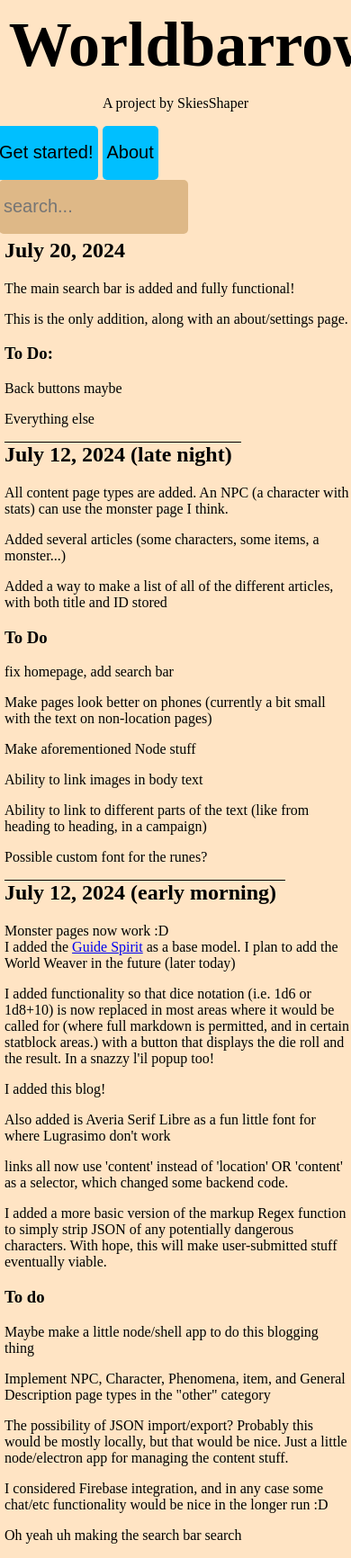
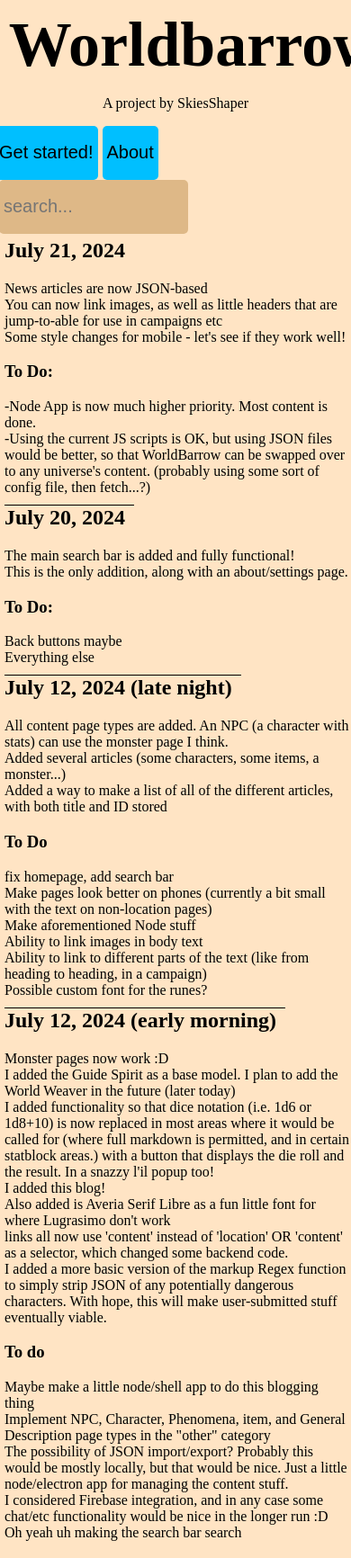
Before and after one commit to skies-shaper/D-D-site, a plain HTML site: page home.html in a window 390 px wide. Shown: the top 1732 px of the page at 90% size. Drawn offline with Linux system fonts and the light colour scheme; a web font is replaced by a local one.

Commit message:
See news

```diff
--- a/home.html
+++ b/home.html
@@ -11,6 +11,9 @@
             font-family: 'Lugrasimo';
             margin: 0;
 
+        }
+        button {
+            color: black;
         }
         #main {
             text-align: center;
@@ -93,6 +96,9 @@
             background-color: darkgoldenrod;
             outline: none;
         }
+        #searchbar{
+            outline: none;
+        }
 </style>
 </head>
 <body>
@@ -103,7 +109,7 @@
             <button onclick= "window.location.href = 'contentDisplay.html?content=Primeplane'">Get started!</button>
             <button style="margin-left: 5px;" onclick="window.location.href = 'settings.html'">About</button>
             <div id="searchBox">
-                <input id="searchbar" placeholder="search..." autocomplete="off"  onfocus="search()">
+                <input id="searchbar" minimum-scale=1 placeholder="search..." autocomplete="off"  onunfocus="hideSearch()" onfocus="search()">
                 <div id="searchResults"></div>
             </div>
 
@@ -111,44 +117,11 @@
         </div>
     </div>
     <div id="news">
-        <div class="newsArticle" id="07-20-24a">
-            <H2>July 20, 2024</H2>
-            <p>The main search bar is added and fully functional!</p>
-            <p>This is the only addition, along with an about/settings page.</p>
-            <h3>To Do:</h3>
-            <p>Back buttons maybe</p>
-            <p>Everything else</p>
-        </div>
-        <div class="newsArticle" id="07-12-24b">
-            <H2>July 12, 2024 (late night)</H2>
-            <p>All content page types are added. An NPC (a character with stats) can use the monster page I think.</p>
-            <p>Added several articles (some characters, some items, a monster...)</p>
-            <p>Added a way to make a list of all of the different articles, with both title and ID stored</p>
-            <h3>To Do</h3>
-            <p>fix homepage, add search bar</p>
-            <p>Make pages look better on phones (currently a bit small with the text on non-location pages)</p>
-            <p>Make aforementioned Node stuff</p>
-            <p>Ability to link images in body text</p>
-            <p>Ability to link to different parts of the text (like from heading to heading, in a campaign)</p>
-            <p>Possible custom font for the runes?</p>
-        </div>
-        <div class="newsArticle" id="07-12-24a">
-            <h2>July 12, 2024 (early morning)</h2>
-            <p>Monster pages now work :D<br>I added the <a href="contentDisplay.html?content=Guidespirit">Guide Spirit</a> as a base model. I plan to add the World Weaver in the future (later today)</p>
-            <p>I added functionality so that dice notation (i.e. 1d6 or 1d8+10) is now replaced in most areas where it would be called for (where full markdown is permitted, and in certain statblock areas.) with a button that displays the die roll and the result. In a snazzy l'il popup too!</p>
-            <p>I added this blog!</p>
-            <p>Also added is Averia Serif Libre as a fun little font for where Lugrasimo don't work</p>
-            <p>links all now use 'content' instead of 'location' OR 'content' as a selector, which changed some backend code.</p>
-            <p>I added a more basic version of the markup Regex function to simply strip JSON of any potentially dangerous characters. With hope, this will make user-submitted stuff eventually viable.</p>
-            <h3>To do</h3>
-            <p>Maybe make a little node/shell app to do this blogging thing</p>
-            <p>Implement NPC, Character, Phenomena, item, and General Description page types in the "other" category</p>
-            <p>The possibility of JSON import/export? Probably this would be mostly locally, but that would be nice. Just a little node/electron app for managing the content stuff.</p>
-            <p>I considered Firebase integration, and in any case some chat/etc functionality would be nice in the longer run :D</p>
-            <p>Oh yeah uh making the search bar search</p>
-        </div>
+        loading news...
     </div>
     </div>
+    <script type="text/javascript" src="scripts/news.js"></script>
+
     <script type="text/javascript" src="scripts/OtherData.js"></script>
     <script type="text/javascript" src="scripts/LocationData.js"></script>
     <script type="text/javascript" src="scripts/HomeScripts.js"></script>
--- a/scripts/HomeScripts.js
+++ b/scripts/HomeScripts.js
@@ -1,5 +1,6 @@
 let pages = []
 listDataPoints()
+loadNews()
 function listDataPoints(){
     let returnList = []
     Object.keys(otherData).forEach((key)=>{
@@ -14,6 +15,11 @@ function listDataPoints(){
     console.log(returnList)
 }
 document.getElementById("searchbar").addEventListener("keyup",search)
+
+function hideSearch(){
+    document.getElementById("searchResults").style.display = "none"
+    console.log("done")
+}
 
 window.addEventListener("mouseup",()=>{
     console.log(document.activeElement.id)
@@ -44,3 +50,43 @@ function search(){
         document.getElementById("searchResults").innerHTML += `<button class="searchResultButton" onclick="goToLocation('${searchResults[i].ID}')">${searchResults[i].text}</button><br>`
     }
 }
+function loadNews(){
+    document.getElementById("news").innerHTML = ""
+    for(let i = 0; i<NEWS.length; i++){
+        document.getElementById("news").innerHTML += `<div class="newsArticle" id="${s(NEWS[i].id)}">
+        <H2>${NEWS[i].title}</H2>
+        ${markupHTMLConversion(NEWS[i].article)}
+    </div>
+
+        `
+    }
+}
+function s(text){ //quick desanitization of all tags :D hopefully should make things pretty good :D ...
+    if(typeof text != 'string'){
+        return ""
+    }
+    return(text.replaceAll(/</g, "&lt;").replaceAll(/>/g, "&rt;").replaceAll(/\&/g, "&amp;"))
+}
+function markupHTMLConversion(text) {
+    let replacedText = ""
+    replacedText = text
+    replacedText = replacedText.replaceAll(/\&/g, "&amp;")
+
+    replacedText = replacedText.replaceAll(/</g, "&lt;")
+    replacedText = replacedText.replaceAll(/>/g, "&rt;")
+    replacedText = replacedText.replaceAll(/\"/g, "&quot;")
+
+
+    replacedText = replacedText.replaceAll(/\*(.+)[\n]/g, `<h3>$1</h3>`)
+
+
+
+    replacedText = replacedText.replace(/\[a (\S+) (.+?)\]/g, `<a href="contentDisplay.html\?content=$1">$2</a>`)
+    replacedText = replacedText.replace(/\[i (\S+) (.+?)\]/g, `<img src="$1" alt="$2"></img>`)
+
+
+    replacedText = replacedText.replaceAll(/\n/g, "<br>")
+    replacedText = replacedText.replaceAll(/_(.+?)_/g, "<strong>$1</strong>")
+    replacedText = replacedText.replaceAll(/\^(.+?)\^/g, "<em>$1</em>")
+    return replacedText
+}
--- a/scripts/OtherData.js
+++ b/scripts/OtherData.js
@@ -132,7 +132,7 @@ let otherData  = {
         data: {
             name: "The Illochu",
             subtitle: "Ardu subgroup",
-            mainContent: `A subgroup of the ^[Ardu Ardu]^  (this setting's Humans), the Illochu are wanderers through the Continent in the Ardu realms [directionsPP Ad-Isto] of the Dwarven mountains.`
+            mainContent: `A subgroup of the ^[a Ardu Ardu]^  (this setting's Humans), the Illochu are wanderers through the Continent in the Ardu realms [a directionsPP Ad-Isto] of the Dwarven mountains.`
         }
 
     },
@@ -149,9 +149,55 @@ let otherData  = {
             _Ad-Rune_ (Plane of Earth)
             _Ad-Sus_ (Plane of Air)
             The directions _Ad-Sha_ (towards the rim) and _Ad-Krin_ (towards the center) are also used for contextual purposes.
-            The directions are named using _Ad_, the [Varlossik Varlossik] term for "Way", and the terms for Fire, Wave, Earth, Wind, Center and Ending.`
+            The directions are named using _Ad_, the [a Varlossik Varlossik] term for "Way", and the terms for Fire, Wave, Earth, Wind, Center and Ending.
+            """ahsdioa`
         }
 
+    },
+    "exampleCampaign":{
+        type: "article",
+        src:"",
+        data: {
+            name: "Super Fun Campaign",
+            subtitle: "wow!",
+            mainContent: `*Welcome to the Campaign!
+            [h 1 1: Stuff]
+            asdasdasd
+            asdas
+            [j 2 Fight the Thing]
+            a
+            a
+            a
+            a
+            a
+            aa
+            a
+            a
+            a
+            a
+            a
+            a
+            a
+            a
+
+            aa
+            a
+            a
+
+            a
+            a
+            a
+            a
+            a
+            a
+            a
+            a
+            a
+            a
+            [h 2 2: Fight The Thing]
+            `
+
+        }
     },
     "Aradielgnome":{
         type: "character",
@@ -160,7 +206,7 @@ let otherData  = {
             name: "Aradiel Riverstone",
             race: "Forest Gnome",
             class: "Ranger",
-            description: `Raised in the [OroudanForest Oroudan Forest], Aradiel was abandoned by her parents at a young age after forsaking their gnomish craftings in exchange for a life of Adventure. She befriended a band of the ^[ArduSubgroupsIllochu Illochu]^, who taught her the ways of the Wilds.`
+            description: `Raised in the [a OroudanForest Oroudan Forest], Aradiel was abandoned by her parents at a young age after forsaking their gnomish craftings in exchange for a life of Adventure. She befriended a band of the ^[a ArduSubgroupsIllochu Illochu]^, who taught her the ways of the Wilds.`
         }
     },
     "LPSMHelm":{
@@ -183,7 +229,7 @@ let otherData  = {
             components: "V, S, M (A summoning focus and a small gemstone)",
             range: "60 feet",
             castingTime: "5 minutes",
-            description: `You summon a ^[minorSpirits minor spirit]^ into an empty space in a 60 foot range around you by concentrating your summoning focus into the gemstone, creating a planar gate through which the spirit is drawn.
+            description: `You summon a ^[a minorSpirits minor spirit]^ into an empty space in a 60 foot range around you by concentrating your summoning focus into the gemstone, creating a planar gate through which the spirit is drawn.
             _Summoning focuses:_
             ^Guide Spirit:^ a small magnetized needle`
         }
@@ -217,7 +263,7 @@ let otherData  = {
             actions:`^_Guide._^ A Guide Spirit will use its action to fly towards the location it acts as a guide to. It will take the path most optimized for those following it, unless it was specified to do otherwise by its summoner. While it cannot speak, it emits a faint telepathic signal (accompanied by whistling and chirp noises) indicating it is meant to guide an individual or group of individuals towards a goal.
             ^_Hide._^ A Guide Spirit can use its action to cast ^Invisibility^ on itself if the group it has been sent to protect is in danger.`,
             modifiers: "",
-            description: "A ^Guide Spirit^ is a [CreaturecategorySpirit spirit] summoned by a Magic-User in order to guide a person or group of people towards an object or goal. They can be summoned using [spiritSummonMinor Summon Minor Spirit], with a small magnetized needle used as the ^summoning focus^. Though, as a sprit, an unsummoned Guide Spirit is not aligned, they will most often take the alignment of their summoner, though this represents the aims of their guidance more than their actions, as all guide spirits will act much the same; taking the ^guide^ action when possible, resting with their party when necessary and ^hiding^ in combat."
+            description: "A ^Guide Spirit^ is a [a CreaturecategorySpirit spirit] summoned by a Magic-User in order to guide a person or group of people towards an object or goal. They can be summoned using [a spiritSummonMinor Summon Minor Spirit], with a small magnetized needle used as the ^summoning focus^. Though, as a sprit, an unsummoned Guide Spirit is not aligned, they will most often take the alignment of their summoner, though this represents the aims of their guidance more than their actions, as all guide spirits will act much the same; taking the ^guide^ action when possible, resting with their party when necessary and ^hiding^ in combat."
         }
     },
     "Worldweaver": {
--- /dev/null
+++ b/scripts/news.js
@@ -0,0 +1,59 @@
+let exampleNewsArticle = {
+    id: "",
+    title: "",
+    article: ""
+}
+let NEWS = [
+    {
+        id: "07-21-24a",
+        title: "July 21, 2024",
+        article: `News articles are now JSON-based
+        You can now link images, as well as little headers that are jump-to-able for use in campaigns etc
+        Some style changes for mobile - let's see if they work well!
+        *To Do:
+        -Node App is now much higher priority. Most content is done.
+        -Using the current JS scripts is OK, but using JSON files would be better, so that WorldBarrow can be swapped over to any universe's content. (probably using some sort of config file, then fetch...?)
+        `
+    },
+    {
+        id: "07-20-24a",
+        title: "July 20, 2024",
+        article: `The main search bar is added and fully functional!
+        This is the only addition, along with an about/settings page.
+        *To Do:
+        Back buttons maybe
+        Everything else`
+    },
+    {
+        id: "07-12-24b",
+        title: "July 12, 2024 (late night)",
+        article: `All content page types are added. An NPC (a character with stats) can use the monster page I think.
+        Added several articles (some characters, some items, a monster...)
+        Added a way to make a list of all of the different articles, with both title and ID stored
+        *To Do
+        fix homepage, add search bar
+        Make pages look better on phones (currently a bit small with the text on non-location pages)
+        Make aforementioned Node stuff
+        Ability to link images in body text
+        Ability to link to different parts of the text (like from heading to heading, in a campaign)
+        Possible custom font for the runes?`
+    },
+    {
+        id: "07-12-24a",
+        title: "July 12, 2024 (early morning)",
+        article: `Monster pages now work :D
+        I added the Guide Spirit as a base model. I plan to add the World Weaver in the future (later today)
+        I added functionality so that dice notation (i.e. 1d6 or 1d8+10) is now replaced in most areas where it would be called for (where full markdown is permitted, and in certain statblock areas.) with a button that displays the die roll and the result. In a snazzy l'il popup too!
+        I added this blog!
+        Also added is Averia Serif Libre as a fun little font for where Lugrasimo don't work
+        links all now use 'content' instead of 'location' OR 'content' as a selector, which changed some backend code.
+        I added a more basic version of the markup Regex function to simply strip JSON of any potentially dangerous characters. With hope, this will make user-submitted stuff eventually viable.
+        *To do
+        Maybe make a little node/shell app to do this blogging thing
+        Implement NPC, Character, Phenomena, item, and General Description page types in the "other" category
+        The possibility of JSON import/export? Probably this would be mostly locally, but that would be nice. Just a little node/electron app for managing the content stuff.
+        I considered Firebase integration, and in any case some chat/etc functionality would be nice in the longer run :D
+        Oh yeah uh making the search bar search`
+    }
+
+]
```
Also changed, not shown: contentDisplay.html (+6 -0 lines), scripts/LocationData.js (+4 -4 lines), scripts/scripts.js (+17 -2 lines), settings.html (+1 -1 lines), scripts/storageScripts.js (added).
